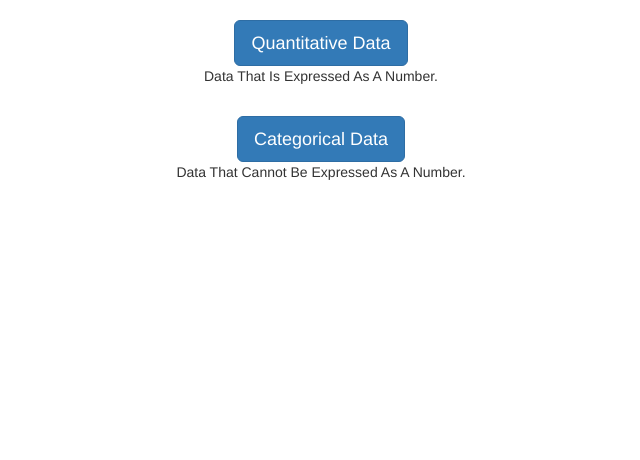
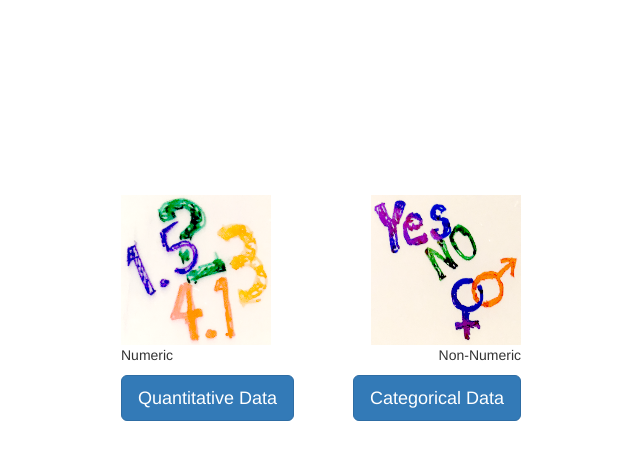
Before and after one commit to odubno/choose-chart, a Flask app: page / in a window 1280 px wide. Shown: the part 52-512 px from the top of the page, without its empty margins (319-959 px from the left). Run offline with Flask 2, Linux system fonts and the light colour scheme; some libraries are stand-ins or nearby versions.

Commit message:
add images

```diff
--- a/static/css/main.css
+++ b/static/css/main.css
@@ -11,3 +11,27 @@
   height: 100px;
   border-radius: 3px;
 }
+
+.sides
+{
+     display: flex;
+     align-items: center;
+     justify-content: center;
+     height: 50vh;
+}
+
+.left{
+    display: inline-block;
+    border-radius: 3px;
+    width: 200px;
+    height: 50px;
+    text-align: left;
+}
+
+.right {
+    display: inline-block;
+    border-radius: 3px;
+    width: 200px;
+    height: 50px;
+    text-align: right;
+}
--- a/templates/index.html
+++ b/templates/index.html
@@ -21,15 +21,23 @@
     <link rel="stylesheet" href="{{ url_for('static', filename='css/main.css') }}">
 
     <center>
+        <div class="sides">
+            <div class="left">
+                <img src="static/img/quantitative.png" alt="quantitative" height="150" width="150">
                 <form action="{{ url_for('quantitative') }}">
+                    <p>Numeric</p>
                     <button class="btn btn-primary btn-lg">Quantitative Data</button>
-            <p>Data That Is Expressed As A Number.</p>
                 </form>
+            </div>
             <br>
+            <div class="right">
+                <img src="static/img/categorical.png" alt="categorical" height="150" width="150">
                 <form action="{{ url_for('categorical') }}">
+                    <p>Non-Numeric</p>
                     <button class="btn btn-primary btn-lg" >Categorical Data</button>
-            <p>Data That Cannot Be Expressed As A Number.</p>
                 </form>
+            </div>
+        </div>
     </center>
 
 {% endblock %}
```
Also changed, not shown: templates/categorical.html (+13 -1 lines), templates/quantitative.html (+8 -0 lines), static/flask-logo.png (deleted), static/img/categorical.png (added), static/img/continuous.png (added), static/img/discrete.png (added), static/img/nominal.png (added), static/img/ordinal.png (added), static/img/quantitative.png (added), 3 other files. Lines whose indentation alone changed are shown as unchanged.
